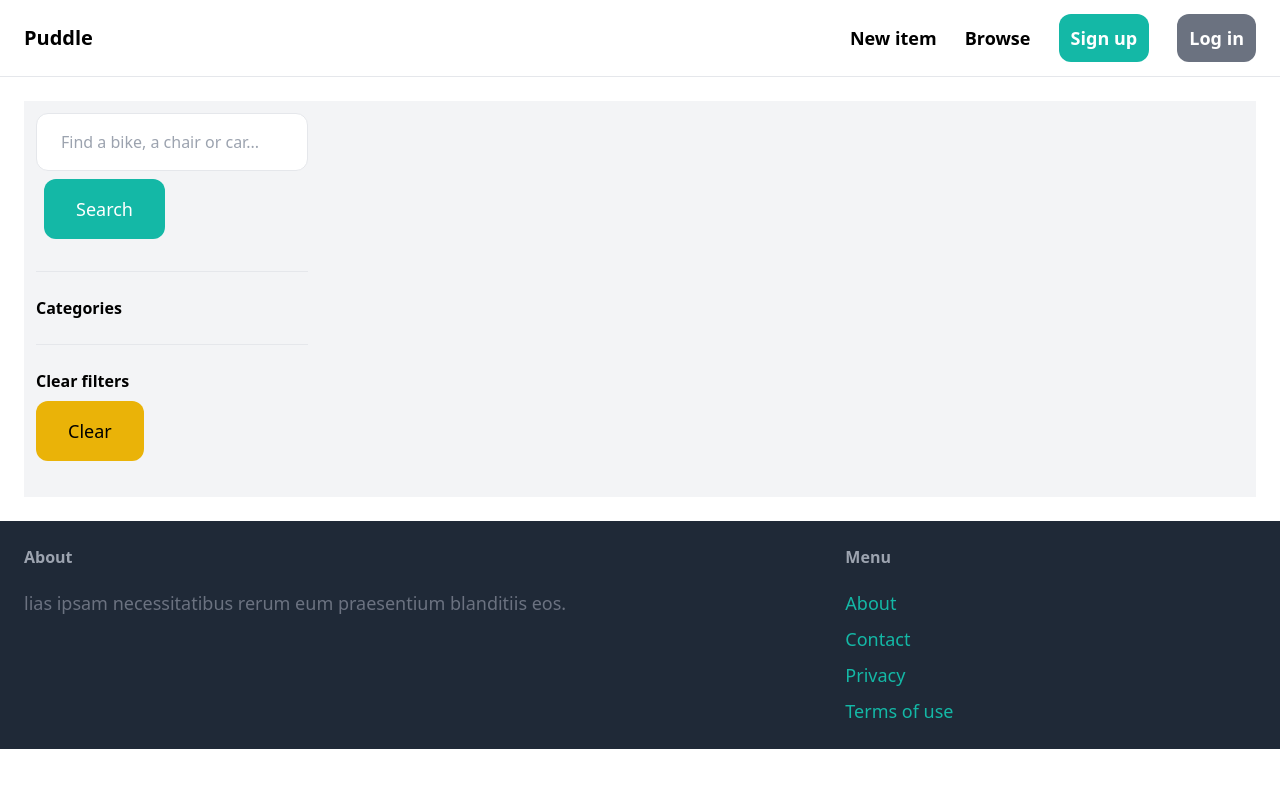
After one commit to eyobbokru/Django-learning-marketplace, a Django app: page /items/ in a window 1280 px wide. The commit adds this page. Run offline with Django 5.2, Linux system fonts and the light colour scheme; data that the repository does not hold is empty; some libraries are stand-ins or nearby versions.

Commit message:
search and filter done

```diff
--- a/core/templates/core/base.html
+++ b/core/templates/core/base.html
@@ -24,7 +24,7 @@
                 <div class="space-x-6">
 
                     <a href="{% url 'item:new' %}" class="text-lg font-semibold hover:text-gray-500">New item</a>
-                    <a href="#" class="text-lg font-semibold hover:text-gray-500">Browse</a>
+                    <a href="{% url 'item:items' %}" class="text-lg font-semibold hover:text-gray-500">Browse</a>
 
                     {% if request.user.is_authenticated %}
 
--- /dev/null
+++ b/item/templates/item/items.html
@@ -0,0 +1,73 @@
+{% extends "core/base.html" %}
+<p></p>
+{% block title %}Items{% endblock title %}
+
+<p></p>
+{% block content %}
+<div class="pb-6 grid grid-cols-4 gap-4 bg-gray-100">
+  <div class="col-span-1 m-3">
+    <form method="get" action="{% url 'item:items' %}">
+      <input
+        name="query"
+        class="w-full py-4 px-6 border rounded-xl"
+        type="text"
+        value="{{query}}"
+        placeholder="Find a bike, a chair or car..."
+      />
+      <button class="m-2 py-4 px-8 text-lg bg-teal-500 text-white rounded-xl">
+        Search
+      </button>
+    </form>
+
+    <hr class="my-6" />
+
+    <p class="font-semibold">Categories</p>
+
+    <ul>
+      {% for category in categories %}
+      <li
+        class="py-2 px-2 rounded-xl {% if category.id == category_id %} bg-gray-200{%endif%}"
+      >
+        <a
+          href="{% url 'item:items'%}?query={{query}}&category_id={{category.id}}"
+          >{{category.name}}
+        </a>
+      </li>
+      {% endfor %}
+    </ul>
+
+    <hr class="my-6" />
+
+    <p class="font-semibold">Clear filters</p>
+    <ul>
+      <li>
+        <a
+          href="{% url 'item:items' %}"
+          class="mt-2 py-4 px-8 inline-block bg-yellow-500 text-lg rounded-xl"
+          >Clear</a
+        >
+      </li>
+    </ul>
+  </div>
+  <div class="col-span-3">
+    <div class="grid grid-cols-3 gap-3 mt-3">
+      {% for item in items %}
+      <div>
+        <a href="{% url 'item:detail' item.id %}">
+          <div>
+            <img src="{{ item.image.url}}" class="rounded-t-xl w-96 h-96" />
+          </div>
+
+          <div class="p-6 bg-white rounded-b-xl">
+            <h2 class="text-2xl">{{item.name}}</h2>
+            <p class="text-gray-500">Price:{{ item.price}}</p>
+          </div>
+        </a>
+      </div>
+
+      {% endfor %}
+    </div>
+  </div>
+</div>
+
+{% endblock content %}
--- a/item/urls.py
+++ b/item/urls.py
@@ -5,6 +5,7 @@ app_name = 'item'
 
 
 urlpatterns = [
+    path('',views.items, name='items'),
     path('new/', views.new, name='new'),
     path('<int:pk>/', views.detail, name='detail'),
     path('<int:pk>/delete/', views.delete, name='delete'),
--- a/item/views.py
+++ b/item/views.py
@@ -1,8 +1,29 @@
 from django.shortcuts import redirect, render, get_object_or_404
-from .models import Item
+from .models import Item, Category
 # Create your views here.
 from django.contrib.auth.decorators import login_required
+from django.db.models import Q
 from .forms import NewItemForm, EditItemForm
+
+def items(request):
+
+    query = request.GET.get('query','')
+    category_id = request.GET.get('category_id',0)
+    items = Item.objects.filter(is_sold=False)
+    categories = Category.objects.all()
+
+    if category_id:
+        items = items.filter(category_id=category_id)
+    if query:
+        items = items.filter(Q(name__icontains=query) | Q(description__icontains=query))
+
+    return render(request, 'item/items.html',{
+        'items':items,
+        'query':query,
+        'categories':categories,
+        'category_id': int(category_id),
+    })
+
 def detail(request, pk):
 
     item = get_object_or_404(Item, pk=pk)
```
